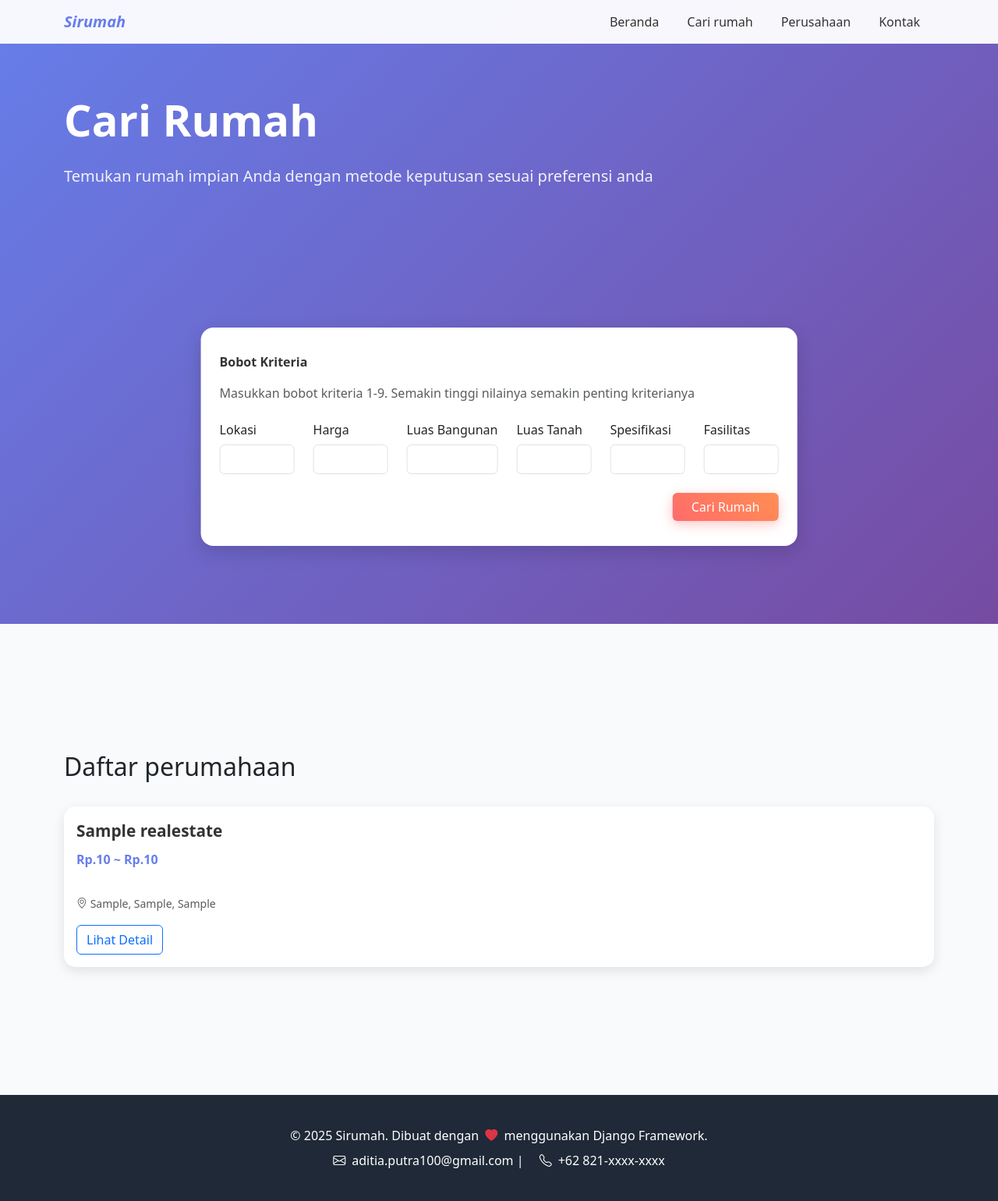
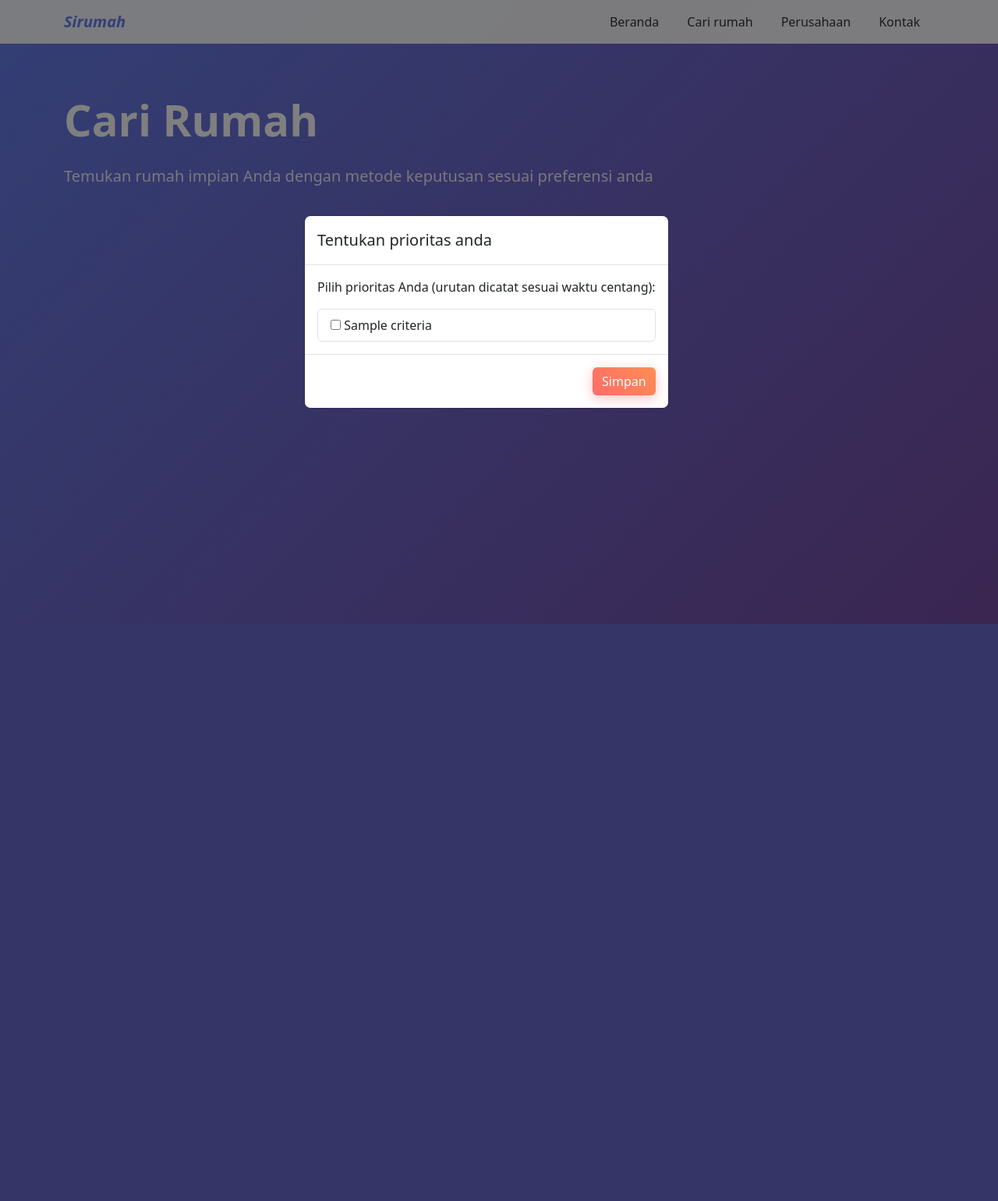
Before and after one commit to aditiaputra100/sirumah, a Django app: page /find_house in a window 1280 px wide. Shown: the whole page at 78% size. After the commit the page ends 800 px from the top, so only its background shows below. Run offline with Django 4.2, Linux system fonts and the light colour scheme; tables that the repository leaves empty hold one stand-in row (values such as "Sample post").

Commit message:
fix: simple and objective criteria weights

```diff
--- a/docker-compose.dev.yml
+++ b/docker-compose.dev.yml
@@ -40,7 +40,7 @@ services:
     ports:
       - "8000:8080"
     command: >
-      sh -c "python manage.py migrate && python manage.py runserver 0.0.0:8080"
+      sh -c "python manage.py makemigrations && python manage.py migrate && python manage.py runserver 0.0.0:8080"
     depends_on:
       db:
         condition: service_healthy
--- a/sirumah/forms.py
+++ b/sirumah/forms.py
@@ -1,4 +1,67 @@
 from django import forms
+from .models import Criteria, SubCriteria
+
+def get_dyanamic_form():
+    class DynamicCriteriaForm(forms.Form):
+        pass
+
+
+    SUBCRITERIA_CHOICE = {
+        "Harga": [
+            (0, 'Subsidi (<= 240 juta)'),
+            (1, 'Komersil (> 240 juta)')
+        ],
+    }
+
+    for crt in Criteria.objects.all():
+        subcriteria: SubCriteria = crt.subcriteria_set.all()
+
+        if len(subcriteria) > 0:
+            field = forms.ModelChoiceField(queryset=subcriteria, required=True)
+        else:
+            field = forms.ChoiceField(choices=SUBCRITERIA_CHOICE.get(crt.name, [
+                (0, "Subcriteria 1"),
+                (1, "Subcriteria 2"),
+                (2, "Subcriteria 3")
+            ]), required=True)
+
+        DynamicCriteriaForm.base_fields[crt.name] = field
+
+    return DynamicCriteriaForm
+
+
+class FindHouseForm(forms.Form):
+    LOCATION_CHOICE = [
+        (0, 'Dekat dengan pusat kota (< 5 km)'),
+        (1, 'Sedang (5 - 10 km)'),
+        (2, 'Jauh (> 10 km)'),
+    ]
+    PRICE_CHOICE = [
+        (0, 'Subsidi (<= 240 juta)'),
+        (0, 'Komersil (> 240 juta)'),
+    ]
+
+    location = forms.ChoiceField(choices=LOCATION_CHOICE, required=True,)
+    price = forms.ChoiceField(choices=PRICE_CHOICE, required=True,)
+    # building_area = forms.IntegerField(label='Luas Bangunan', required=True, min_value=1, max_value=9)
+    # land_area = forms.IntegerField(label='Luas Tanah', required=True, min_value=1, max_value=9)
+    # specification = forms.IntegerField(label='Spesifikasi', required=True, min_value=1, max_value=9)
+    # facility = forms.IntegerField(label='Fasilitas', required=True, min_value=1, max_value=9)
+
+
+class PriorityForm(forms.Form):
+    priorities = forms.MultipleChoiceField(
+        widget=forms.CheckboxSelectMultiple,
+        required=False,
+        label="Pilih prioritas utama Anda:",
+    )
+
+    def __init__(self, *args, **kwargs):
+        super().__init__(*args, **kwargs)
+        # load semua kriteria dari DB
+        self.fields['priorities'].choices = [
+            (c.id, c.name) for c in Criteria.objects.all()
+        ]
 
 
 class FindHouseWeightForm(forms.Form):
--- a/sirumah/static/css/style.css
+++ b/sirumah/static/css/style.css
@@ -435,14 +435,14 @@ body {
 
 /* find house result */
 .find-house-result {
-    padding: 164px 0;
+    padding: 64px 0;
     background: #f8fafc;
 }
 
 .ranking-badge {
     position: absolute;
-    top: -20px;
-    right: -20px;
+    top: -15px;
+    right: -15px;
     background-color: #007bff;
     color: white;
     font-weight: bold;
--- a/sirumah/templates/sirumah/base.html
+++ b/sirumah/templates/sirumah/base.html
@@ -67,5 +67,6 @@
     </footer>
 
     <script src="https://cdn.jsdelivr.net/npm/bootstrap@5.3.7/dist/js/bootstrap.bundle.min.js" integrity="sha384-ndDqU0Gzau9qJ1lfW4pNLlhNTkCfHzAVBReH9diLvGRem5+R9g2FzA8ZGN954O5Q" crossorigin="anonymous"></script>
+    {% block scripts %}{% endblock %}
   </body>
 </html>
--- a/sirumah/templates/sirumah/find_house.html
+++ b/sirumah/templates/sirumah/find_house.html
@@ -12,101 +12,18 @@
         <div class="align-items-center hero-content">
             <h1 class="hero-title">Cari Rumah</h1>
             <p class="hero-subtitle">Temukan rumah impian Anda dengan metode keputusan sesuai preferensi anda</p>
+            {% if house_recomendation %}
+                <div class="row">
+                    <div class="col-12">
+                        <h2 class="text-white">Rekomendasi rumah</h2>
+                    </div>
+                    <div class="col-12">
+                        <button type="button" class="btn btn-primary" data-bs-toggle="modal" data-bs-target="#staticBackdrop">
+                        Ubah prioritas
+                        </button>
+
                     </div>
                 </div>
-    <form class="criteria-container" method="post" action="{% url 'find_house' %}">
-        {% csrf_token %}
-        {{ form.non_field_errors }}
-        <p class="criteria-title">Bobot Kriteria</p>
-        <p class="text-muted">Masukkan bobot kriteria 1-9. Semakin tinggi nilainya semakin penting kriterianya</p>
-        <div class="row mb-3">
-            <div class="col-auto">
-                <label for="{{form.location.id_for_label}}" class="col-form-label">{{form.location.label}}</label>
-                <input class="form-control" type="number" name="location" id="{{form.location.id_for_label}}" min="1" max="9" required>
-            </div>
-            <div class="col-auto">
-                <label for="{{form.price.id_for_label}}" class="col-form-label">{{form.price.label}}</label>
-                <input class="form-control" type="number" name="price" id="{{form.price.id_for_label}}" min="1" max="9" required>
-            </div>
-            <div class="col-auto">
-                <label for="{{form.building_area.id_for_label}}" class="col-form-label">{{form.building_area.label}}</label>
-                <input class="form-control" type="number" name="building_area" id="{{form.building_area.id_for_label}}" min="1" max="9" required>
-            </div>
-            <div class="col-auto">
-                <label for="{{form.land_area.id_for_label}}" class="col-form-label">{{form.land_area.label}}</label>
-                <input class="form-control" type="number" name="land_area" id="{{form.land_area.id_for_label}}" min="1" max="9" required>
-            </div>
-            <div class="col-auto">
-                <label for="{{form.specification.id_for_label}}" class="col-form-label">{{form.specification.label}}</label>
-                <input class="form-control" type="number" name="specification" id="{{form.specification.id_for_label}}" min="1" max="9" required>
-            </div>
-            <div class="col-auto">
-                <label for="{{form.facility.id_for_label}}" class="col-form-label">{{form.facility.label}}</label>
-                <input class="form-control" type="number" name="facility" id="{{form.facility.id_for_label}}" min="1" max="9" required>
-            </div>
-        </div>
-        <!-- <p class="criteria-title">Bobot Sub kriteria</p>
-        <div class="row">
-            <div class="col-auto">
-                <label for="sub_location" class="col-form-label">Lokasi</label>
-                <select class="form-select" name="sub_location" id="sub_location">
-                    <option value="5">Dekat dengan pusat kota (≤5 km)</option>
-                    <option value="3">Sedang (5-10 km)</option>
-                    <option value="1">Jauh (>10 km)</option>
-                </select>
-            </div>
-            <div class="col-auto">
-                <label for="sub_price" class="col-form-label">Harga</label>
-                <select class="form-select" name="sub_price" id="sub_price">
-                    <option value="5">Murah (≤ Rp. 300 jt)</option>
-                    <option value="3">Sedang (Rp. 300 jt - Rp. 500 jt)</option>
-                    <option value="1">Mahal (> Rp. 500 jt)</option>
-                </select>
-            </div>
-            <div class="col-auto">
-                <label for="sub_bulding_area" class="col-form-label">Luas Bangunan</label>
-                <select class="form-select" name="sub_bulding_area" id="sub_bulding_area">
-                    <option value="5">Kecil (≤36 m²)</option>
-                    <option value="3">Sedang (36-60 m²)</option>
-                    <option value="1">Besar (>60 m²)</option>
-                </select>
-            </div>
-            <div class="col-auto">
-                <label for="sub_land_area" class="col-form-label">Luas Lahan</label>
-                <select class="form-select" name="sub_land_area" id="sub_land_area">
-                    <option value="5">Kecil (≤70 m²)</option>
-                    <option value="3">Sedang (70-100 m²)</option>
-                    <option value="1">Besar (>100 m²)</option>
-                </select>
-            </div>
-            <div class="col-auto">
-                <label for="sub_specification" class="col-form-label">Spesifikasi</label>
-                <select class="form-select" name="sub_specification" id="sub_specification">
-                    <option value="5">Material premium</option>
-                    <option value="3">Material standar</option>
-                    <option value="1">Material sederhana</option>
-                </select>
-            </div>
-            <div class="col-auto">
-                <label for="sub_facility" class="col-form-label">Fasilitas</label>
-                <select class="form-select" name="sub_facility" id="sub_facility">
-                    <option value="5">Premium</option>
-                    <option value="3">Standar</option>
-                    <option value="1">Sederhana</option>
-                </select>
-            </div>
-        </div> -->
-        <p>{{error_message}}</p>
-        <div class="d-flex justify-content-end mt-4">
-            <button type="submit" class="btn btn-primary px-4">Cari Rumah</button>
-        </div>
-    </form>
-</section>
-
-<section class="find-house-result">
-    <div class="container">
-        {% if house_recomendation %}
-            <h2>Rekomendasi rumah</h2>
                 <div class="properties-grid">
                     {% for house in house_recomendation %}
                         <div class="property-card position-relative">
@@ -147,9 +64,13 @@
                         </div>
                     {% endfor %}
                 </div>
-            <hr/>
             {% endif %}
+        </div>
+    </div>
+</section>
 
+<section class="find-house-result">
+    <div class="container">
         <h2>Daftar perumahaan</h2>
         {% if real_estates %}
             <div class="properties-grid">
@@ -174,4 +95,92 @@
     </div>
 </section>
 
+<!-- Modal -->
+<div class="modal fade" id="staticBackdrop" data-bs-backdrop="static" data-bs-keyboard="false" tabindex="-1" aria-labelledby="staticBackdropLabel" aria-hidden="true">
+  <div class="modal-dialog modal-dialog-centered">
+    <form method="post" id="priorityForm">
+        <div class="modal-content">
+          <div class="modal-header">
+            <h1 class="modal-title fs-5" id="staticBackdropLabel">Tentukan prioritas anda</h1>
+            <!-- <button type="button" class="btn-close" data-bs-dismiss="modal" aria-label="Close"></button> -->
+          </div>
+          <div class="modal-body">
+            <p>Pilih prioritas Anda (urutan dicatat sesuai waktu centang):</p>
+                {% csrf_token %}
+                <ul class="list-group">
+                {% for c in criteria %}
+                  <li class="list-group-item">
+                    <input type="checkbox"
+                           class="priority-checkbox"
+                           value="{{ c.name }}"
+                           id="criteria-{{ c.id }}">
+                    <label for="criteria-{{ c.id }}">{{ c.name }}</label>
+                    <span class="badge bg-primary float-end order-label" style="display:none;"></span>
+                  </li>
+                {% endfor %}
+              </ul>
+              <!-- hidden input untuk kirim ke backend -->
+              <input type="hidden" name="priority_order" id="priorityOrder" required>
+          </div>
+          <div class="modal-footer">
+            <!-- <button type="button" class="btn btn-secondary" data-bs-dismiss="modal">Close</button> -->
+            <button type="submit" class="btn btn-primary">Simpan</button>
+          </div>
+        </div>
+    </form>
+  </div>
+</div>
+
 {% endblock %}
+
+{% block scripts %}
+<script>
+document.addEventListener("DOMContentLoaded", function() {
+    {% if show_modal %}
+        var myModal = new bootstrap.Modal(document.getElementById('staticBackdrop'));
+        myModal.show();
+    {% endif %}
+
+
+    let order = [];  // simpan urutan pilihan
+    const checkboxes = document.querySelectorAll(".priority-checkbox");
+    const orderInput = document.getElementById("priorityOrder");
+
+    document.getElementById("priorityForm").addEventListener("submit", function(event) {
+    const checked = document.querySelectorAll(".priority-checkbox:checked").length;
+
+    if (checked < 1) {
+        event.preventDefault(); // cegah submit
+        alert("Silakan pilih minimal 1 prioritas!");
+    }
+    });
+
+    checkboxes.forEach(cb => {
+        cb.addEventListener("change", function() {
+            const badge = cb.closest("li").querySelector(".order-label");
+
+            if (cb.checked) {
+                order.push([cb.id, cb.value]);  // tambahkan ke urutan
+                badge.innerText = order.length;
+                badge.style.display = "inline-block";
+            } else {
+                // hapus dari urutan
+                order = order.filter(v => v[1] !== cb.value);
+                badge.style.display = "none";
+
+                // refresh nomor urut
+                let i = 1;
+                order.forEach((id, value) => {
+                    const li = document.querySelector(`#${id}`).closest("li");
+                    li.querySelector(".order-label").innerText = i;
+                    i++;
+                });
+            }
+
+            // simpan ke hidden input
+            orderInput.value = JSON.stringify(order.map(v => v[1]));
+        });
+    });
+});
+</script>
+{% endblock %}
--- a/sirumah/views.py
+++ b/sirumah/views.py
@@ -1,10 +1,12 @@
 from django.http import Http404
 from django.shortcuts import render, get_object_or_404
-from django.db.models import Min, Max
-from demtpy import TOPSIS, AHP
-from .forms import FindHouseWeightForm
-from.models import House, Company, RealEstate, HouseWeights
+from django.db.models import Min, Max, Prefetch
+from pymcdm.methods import TOPSIS
+from .forms import FindHouseWeightForm, FindHouseForm, PriorityForm, get_dyanamic_form
+from.models import House, Company, RealEstate, HouseWeights, Criteria, SubCriteria
+from .utils.ahp import AHP
 import numpy as np
+import json
 
 # Create your views here.
 def landing(request):
@@ -67,63 +69,80 @@ def company_house(request, company_id: int, real_estate_id: int):
 
 def find_house(request):
     real_estates = RealEstate.objects.annotate(min_price=Min('house__price'), max_price=Max('house__price')).all()
+    criteria = Criteria.objects.all()
+    criteria_list = ["Lokasi", "Harga", "Luas Bangunan", "Luas Lahan", "Spesifikasi", "Fasilitas"]
+    show_modal = "priority" not in request.session
 
     if request.method == 'POST':
-        houses = House.objects.all()[:10]
-        form = FindHouseWeightForm(request.POST)
-        if form.is_valid():
-            if not houses.exists():
-                return render(request, 'sirumah/find_house.html', {
-                    'form': form,
-                    'real_estates': real_estates,
-                    'error_message': 'Mohon maaf tidak ada data rumah yang tersedia.',
-                })
+        priority_order = json.loads(request.POST.get("priority_order", "[]"))
 
-            location_weight = form.cleaned_data['location']
-            price_weight = form.cleaned_data['price']
-            building_area_weight = form.cleaned_data['building_area']
-            land_area_weight = form.cleaned_data['land_area']
-            specification_weight = form.cleaned_data['specification']
-            facility_weight = form.cleaned_data['facility']
+        if len(priority_order) > 0:
+            request.session["priority"] = priority_order
 
-            # Comparison matrix weights
-            criteria_weights = list(form.cleaned_data.values())[:6]
-            criteria_weights = np.array(criteria_weights, dtype=float)
-
-            comparison_matrix = criteria_weights[:, np.newaxis] / criteria_weights[np.newaxis, :]
-
-            ahp = AHP(comparison_matrix=comparison_matrix)
-
-            if not ahp.is_consistency:
-                return render(request, 'sirumah/find_house.html', {
-                    'form': form,
-                    'real_estates': real_estates,
-                    'error_message': 'Bobot yang diberikan tidak konsisten. Silakan sesuaikan kembali.',
-                })
-
-            # criteria preferences -1 for cost, 1 for benefit
-            criteria_preferences = [1, -1, 1, 1, 1, 1]
-            # criteria_weights = [location_weight, price_weight, building_area_weight, land_area_weight, specification_weight, facility_weight]
-
-            house_weights = HouseWeights.objects.all()
-            weights = list(house_weights.values_list('location', 'price', 'building_area', 'land_area', 'specification', 'facility'))
-
-            topsis = TOPSIS(weights, criteria_preferences, ahp.weights)
-            ranked_houses = topsis.get_score() # return list[float]
-
-            houses_with_scores = list(zip(house_weights, ranked_houses))
-            houses_with_scores.sort(key=lambda x: x[1], reverse=True) # sort by score descending
-            houses_recomendation = [hw[0].house for hw in houses_with_scores][:3]
+            houses_recomendation = get_ranking_house(priority_order, criteria_list)
 
             return render(request, 'sirumah/find_house.html', {
-                'form': form,
                 'real_estates': real_estates,
+                'criteria': criteria,
                 'house_recomendation': houses_recomendation,
             })
-    else:
-        form = FindHouseWeightForm()
+
+    priority_order = request.session['priority'] if not show_modal else []
+    houses_recomendation = None
+
+    if len(priority_order) > 0:
+        houses_recomendation = get_ranking_house(priority_order, criteria_list)
 
     return render(request, 'sirumah/find_house.html', {
         'real_estates': real_estates,
-        'form': form,
+        'criteria': criteria,
+        'show_modal': show_modal,
+        'house_recomendation': houses_recomendation,
     })
+
+def get_ranking_house(priority, criteria):
+    scores = np.ones(len(criteria))
+
+    priority_value = len(criteria)
+    for idx, name in enumerate(priority):
+        pos = criteria.index(name)
+
+        scores[pos] = priority_value - idx
+
+    scores = normalize_priorities(scores)
+
+    ahp = AHP(scoring=scores)
+    weights = ahp.weights
+
+    house_weights = HouseWeights.objects.all()
+    alt_weights = house_weights.values_list('location', 'price', 'building_area', 'land_area', 'specification', 'facility')
+    criteria_preference = [-1, -1, 1, 1, 1, 1]
+
+    topsis = TOPSIS()
+    ranked_houses = topsis(alt_weights, weights, criteria_preference)
+
+    houses_with_scores = list(zip(house_weights, ranked_houses))
+    houses_with_scores.sort(key=lambda x: x[1], reverse=True) # sort by score descending
+
+    return [hw[0].house for hw in houses_with_scores][:3]
+
+def normalize_priorities(weights):
+    weights = np.array(weights, dtype=int)
+    n = len(weights)
+
+    used = set(weights[weights > 1])
+
+    available = [i for i in range(n, 0, -1) if i not in used]
+
+    for i in range(n):
+        if weights[i] == 1:
+            weights[i] = available.pop(0)
+
+    # dapatkan urutan ranking
+    ranks = sorted(range(len(weights)), key=lambda i: weights[i], reverse=True)
+    result = [0] * len(weights)
+
+    for rank, idx in enumerate(ranks):
+        result[idx] = rank + 1
+
+    return result
```
Also changed, not shown: requirements.txt (+14 -1 lines), sirumah/admin.py (+15 -1 lines), sirumah/models.py (+23 -0 lines), sirumah/utils/ahp.py (added, +70 -0 lines), sirumah/migrations/0009_criteriawegiths_subcriteriaweights.py (added), sirumah/migrations/0010_criteria_remove_subcriteriaweights_criteria_and_more.py (added), sirumah/migrations/0011_delete_criteriaweight.py (added), sirumah/utils/__init__.py (added). Lines whose indentation alone changed are shown as unchanged.
